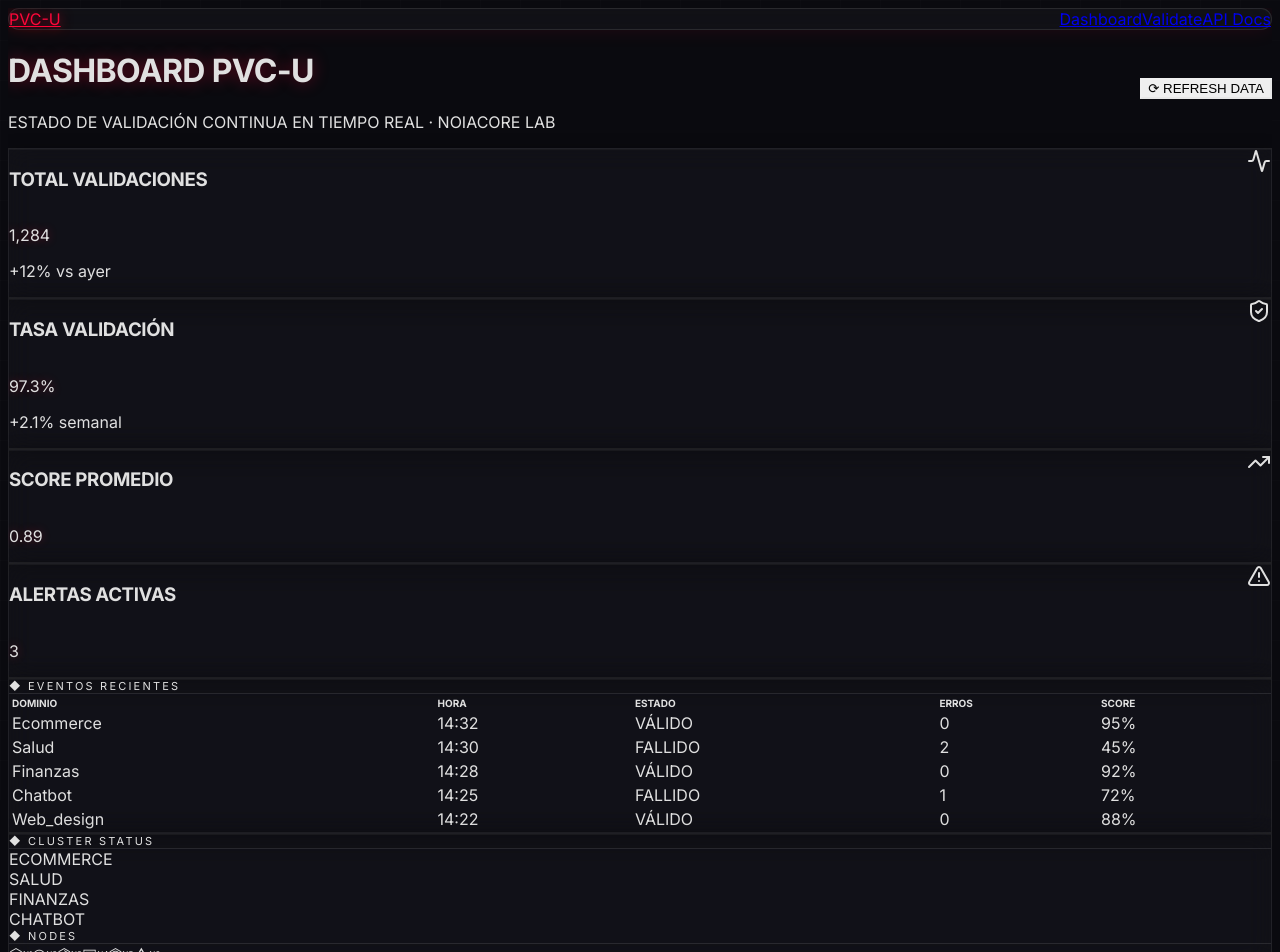
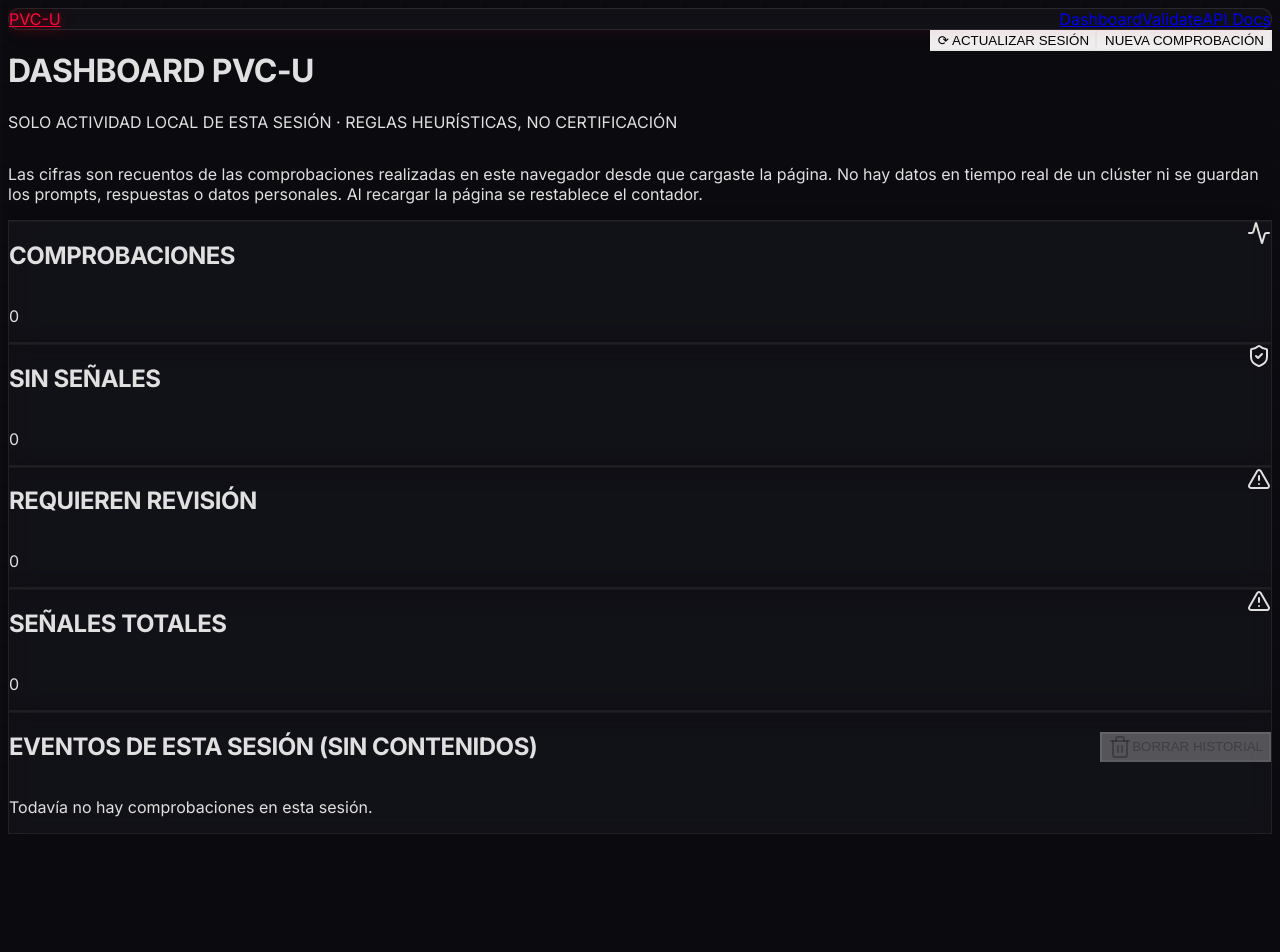
Before and after one commit to belentani7/pvc-u-frontend, a React (Vite) app: page /dashboard in a window 1280 px wide. Shown: the top 952 px of the page. After the commit the page ends 842 px from the top, so only its background shows below. Built offline with nearby package versions, Linux system fonts and the light colour scheme.

Commit message:
feat: replace fabricated real-time dashboard with privacy-preserving session metrics

```diff
--- a/src/pages/Dashboard.tsx
+++ b/src/pages/Dashboard.tsx
@@ -1,161 +1,101 @@
 import React, { useState } from 'react';
-import { Activity, TrendingUp, AlertTriangle, ShieldCheck } from 'lucide-react';
+import { useNavigate } from 'react-router-dom';
+import { Activity, AlertTriangle, ShieldCheck, Trash2 } from 'lucide-react';
+import { clearSessionEvents, getSessionEvents, type ValidationEvent } from '../lib/session-history';
 
-// ========== NEO-NEOGLASS COMPONENTS ==========
-
-interface MetricCardProps {
-  title: string;
-  value: React.ReactNode;
-  icon: React.ReactNode;
-  trend?: string;
-  color?: string;
-}
-
-const NclSectionTitle: React.FC<{ children: React.ReactNode }> = ({ children }) => (
-  <div className="text-[11px] font-mono font-bold tracking-[0.2em] text-nclr-red-dim border-b border-nclr-red/15 pb-2 mb-4 uppercase">
-    ◆ {children}
+const StatCard: React.FC<{ title: string; value: React.ReactNode; icon: React.ReactNode }> = ({ title, value, icon }) => (
+  <div className="neo-glass p-6 glow-border">
+    <div className="flex items-start justify-between mb-2">
+      <h2 className="text-xs font-mono tracking-widest text-nclr-muted">{title}</h2>
+      <span className="text-nclr-red" aria-hidden="true">{icon}</span>
+    </div>
+    <p className="text-2xl font-bold font-mono text-white">{value}</p>
   </div>
 );
 
-const NclGem: React.FC<{ icon: string; label: string; sub?: string }> = ({ icon, label, sub }) => (
-  <div className="ncl-gem flex items-center justify-center cursor-pointer hover:scale-110 transition-all" title={sub || ''}>
-    <span className="text-lg">{icon}</span>
-    <span className="text-[8px] font-mono tracking-wider text-red-dim">{label}</span>
-  </div>
-);
+const Dashboard: React.FC = () => {
+  const navigate = useNavigate();
+  const [events, setEvents] = useState<ValidationEvent[]>(() => getSessionEvents());
+  const clearHistory = () => {
+    clearSessionEvents();
+    setEvents([]);
+  };
 
-const MetricCard: React.FC<MetricCardProps> = ({ title, value, icon, trend, color }) => (
-  <div className="neo-glass p-6 glow-border group hover:-translate-y-0.5 transition-all duration-300">
-    <div className="flex justify-between items-start mb-2">
-      <h3 className="text-xs font-mono tracking-widest text-nclr-muted">{title}</h3>
-      <div className={`transition-colors ${color || 'text-nclr-red'} group-hover:text-white`}>{icon}</div>
-    </div>
-    <p className="text-2xl font-bold font-mono text-white" style={{textShadow: '0 0 10px rgba(255,7,58,0.3)'}}>{value}</p>
-    {trend && <p className="text-xs text-green-400 mt-1 font-mono">{trend}</p>}
-  </div>
-);
-
-interface ValidationEvent {
-  id: string;
-  domain: string;
-  timestamp: string;
-  valid: boolean;
-  errors: number;
-  score: number;
-}
-
-const Dashboard: React.FC = () => {
-  const [metrics] = useState({
-    totalValidations: 1284,
-    validationRate: 97.3,
-    avgScore: 0.89,
-    activeAlerts: 3,
-  });
-
-  const [events] = useState<ValidationEvent[]>([
-    { id: 'abc123', domain: 'ecommerce', timestamp: '2026-09-03 14:32', valid: true, errors: 0, score: 0.95 },
-    { id: 'def456', domain: 'salud', timestamp: '2026-09-03 14:30', valid: false, errors: 2, score: 0.45 },
-    { id: 'ghi789', domain: 'finanzas', timestamp: '2026-09-03 14:28', valid: true, errors: 0, score: 0.92 },
-    { id: 'jkl012', domain: 'chatbot', timestamp: '2026-09-03 14:25', valid: false, errors: 1, score: 0.72 },
-    { id: 'mno345', domain: 'web_design', timestamp: '2026-09-03 14:22', valid: true, errors: 0, score: 0.88 },
-  ]);
-
-  // In production, this would fetch real metrics from /api/v1/stats
-  // useEffect(() => {
-  //   fetch('/api/v1/stats')
-  //     .then(r => r.json())
-  //     .then(data => setMetrics(data));
-  // }, []);
+  const noFlags = events.filter(event => event.valid).length;
+  const toReview = events.length - noFlags;
+  const signals = events.reduce((sum, event) => sum + event.errors + event.warnings, 0);
 
   return (
-    <div className="max-w-6xl mx-auto p-6 pb-12">
-      {/* Header */}
-      <div className="flex items-center justify-between mb-8">
+    <main className="max-w-6xl mx-auto p-6 pb-12">
+      <div className="flex flex-wrap items-start justify-between gap-4 mb-8">
         <div>
-          <h1 className="text-3xl font-bold mb-2 font-mono text-white" style={{textShadow: '0 0 16px rgba(255,7,58,0.4)'}}>DASHBOARD PVC-U</h1>
-          <p className="nclr-muted font-mono text-xs tracking-wider">ESTADO DE VALIDACIÓN CONTINUA EN TIEMPO REAL · NOIACORE LAB</p>
+          <h1 className="text-3xl font-bold mb-2 font-mono text-white">DASHBOARD PVC-U</h1>
+          <p className="nclr-muted font-mono text-xs tracking-wider">
+            SOLO ACTIVIDAD LOCAL DE ESTA SESIÓN · REGLAS HEURÍSTICAS, NO CERTIFICACIÓN
+          </p>
         </div>
-        <button className="ncl-btn ncl-btn--primary text-xs">⟳ REFRESH DATA</button>
+        <div className="flex gap-2 flex-wrap">
+          <button type="button" onClick={() => setEvents(getSessionEvents())} className="ncl-btn text-xs">
+            ⟳ ACTUALIZAR SESIÓN
+          </button>
+          <button type="button" onClick={() => navigate('/validate')} className="ncl-btn ncl-btn--primary text-xs">
+            NUEVA COMPROBACIÓN
+          </button>
+        </div>
       </div>
 
-      {/* Metrics Cards */}
-      <div className="grid grid-cols-1 md:grid-cols-4 gap-4 mb-8">
-        <MetricCard title="TOTAL VALIDACIONES" value={metrics.totalValidations.toLocaleString()} icon={<Activity className="w-5 h-5" />} trend="+12% vs ayer" color="text-nclr-red" />
-        <MetricCard title="TASA VALIDACIÓN" value={`${metrics.validationRate}%`} icon={<ShieldCheck className="w-5 h-5" />} trend="+2.1% semanal" />
-        <MetricCard title="SCORE PROMEDIO" value={metrics.avgScore.toFixed(2)} icon={<TrendingUp className="w-5 h-5" />} color="text-green-400" />
-        <MetricCard title="ALERTAS ACTIVAS" value={metrics.activeAlerts} icon={<AlertTriangle className="w-5 h-5" />} color="text-nclr-red" />
+      <p className="text-xs text-yellow-200 mb-6" role="note">
+        Las cifras son recuentos de las comprobaciones realizadas en este navegador desde que cargaste la página.
+        No hay datos en tiempo real de un clúster ni se guardan los prompts, respuestas o datos personales.
+        Al recargar la página se restablece el contador.
+      </p>
+
+      <section aria-label="Resultados de esta sesión" className="grid grid-cols-1 md:grid-cols-4 gap-4 mb-8">
+        <StatCard title="COMPROBACIONES" value={events.length} icon={<Activity className="w-5 h-5" />} />
+        <StatCard title="SIN SEÑALES" value={noFlags} icon={<ShieldCheck className="w-5 h-5" />} />
+        <StatCard title="REQUIEREN REVISIÓN" value={toReview} icon={<AlertTriangle className="w-5 h-5" />} />
+        <StatCard title="SEÑALES TOTALES" value={signals} icon={<AlertTriangle className="w-5 h-5" />} />
+      </section>
+
+      <section className="neo-glass glow-border p-6" aria-label="Historial de metadatos de esta sesión">
+        <div className="flex flex-wrap items-center justify-between gap-4 mb-4">
+          <h2 className="font-mono font-bold text-sm text-white">EVENTOS DE ESTA SESIÓN (SIN CONTENIDOS)</h2>
+          <button type="button" className="text-xs text-nclr-red inline-flex items-center gap-2" onClick={clearHistory} disabled={!events.length}>
+            <Trash2 className="w-4 h-4" aria-hidden="true" /> BORRAR HISTORIAL
+          </button>
         </div>
-
-      {/* Score Bars + Recent Events */}
-      <div className="grid grid-cols-1 lg:grid-cols-3 gap-6">
-
-        {/* Validation Scores */}
-        <div className="lg:col-span-2 neo-glass glow-border p-6">
-          <NclSectionTitle>EVENTOS RECIENTES</NclSectionTitle>
+        {!events.length ? (
+          <p className="text-nclr-muted text-sm" role="status">Todavía no hay comprobaciones en esta sesión.</p>
+        ) : (
+          <div className="overflow-x-auto">
             <table className="w-full text-left">
               <thead>
-              <tr className="border-b border-white/5 text-nclr-muted text-[10px] tracking-widest font-mono uppercase">
-                <th className="py-2 px-3">Dominio</th>
-                <th className="py-2 px-3">Hora</th>
-                <th className="py-2 px-3">Estado</th>
-                <th className="py-2 px-3">Erros</th>
-                <th className="py-2 px-3">Score</th>
+                <tr className="border-b border-white/10 text-nclr-muted text-[10px] uppercase font-mono">
+                  <th scope="col" className="px-3 py-2">Dominio</th>
+                  <th scope="col" className="px-3 py-2">Hora</th>
+                  <th scope="col" className="px-3 py-2">Estado</th>
+                  <th scope="col" className="px-3 py-2">Señales</th>
                 </tr>
               </thead>
               <tbody>
-              {events.map((event) => (
-                <tr key={event.id} className="border-b border-white/[0.03] hover:bg-white/[0.02] transition-colors group">
-                  <td className="py-3 px-3 capitalize font-mono text-sm group-hover:text-white transition-colors">{event.domain}</td>
-                  <td className="py-3 px-3 text-nclr-muted font-mono text-xs">{event.timestamp.split(' ')[1]}</td>
-                  <td className="py-3 px-3">
-                    {event.valid ? (
-                      <span className="text-green-400 text-xs font-mono bg-green-400/10 px-2 py-0.5 rounded">VÁLIDO</span>
-                    ) : (
-                      <span className="text-nclr-red text-xs font-mono bg-nclr-red/10 px-2 py-0.5 rounded">FALLIDO</span>
-                    )}
+                {events.map(event => (
+                  <tr key={event.id} className="border-b border-white/5 text-sm font-mono">
+                    <td className="px-3 py-3">{event.domain}</td>
+                    <td className="px-3 py-3">{new Date(event.timestamp).toLocaleTimeString()}</td>
+                    <td className="px-3 py-3">
+                      <span className={event.valid ? 'text-green-400' : 'text-yellow-200'}>
+                        {event.valid ? 'SIN SEÑALES' : 'REVISAR'}
+                      </span>
                     </td>
-                  <td className={`py-3 px-3 font-mono text-sm ${event.errors > 0 ? 'text-nclr-red' : 'text-nclr-muted'}`}>
-                    {event.errors}
-                  </td>
-                  <td className="py-3 px-3">
-                    <div className="flex items-center gap-2">
-                      <div className="w-16 bg-white/5 rounded h-1.5 overflow-hidden">
-                        <div
-                          className={`h-full rounded ${event.score > 0.8 ? 'bg-green-400' : event.score > 0.6 ? 'yellow-400' : 'nclr-red'}`}
-                          style={{width: `${event.score * 100}%`, background: event.score > 0.8 ? '#4ade80' : event.score > 0.6 ? '#fbbf24' : '#ff073a', boxShadow: `0 0 6px ${event.score > 0.8 ? 'rgba(74,222,128,0.4)' : event.score > 0.6 ? 'rgba(251,191,36,0.4)' : 'rgba(255,7,58,0.4)'}`}}
-                        />
-                      </div>
-                      <span className="font-mono text-xs">{(event.score * 100).toFixed(0)}%</span>
-                    </div>
-                  </td>
+                    <td className="px-3 py-3">{event.errors + event.warnings}</td>
                   </tr>
                 ))}
               </tbody>
             </table>
           </div>
-
-        {/* Side Panel */}
-        <div className="neo-glass glow-border p-6">
-          <NclSectionTitle>CLUSTER STATUS</NclSectionTitle>
-
-          <div className="space-y-4 mb-6">
-            {['ECOMMERCE', 'SALUD', 'FINANZAS', 'CHATBOT'].map((d, i) => (
-              <div key={i} className="flex items-center justify-between">
-                <span className="font-mono text-xs nclr-muted">{d}</span>
-                <span className={`pulse-dot w-2 h-2 rounded-full ${i === 1 || i === 3 ? '' : 'animate-none opacity-40'}`} style={{background: i === 1 || i === 3 ? '#ff073a' : '#4ade80'}}></span>
-              </div>
-            ))}
-          </div>
-
-          <NclSectionTitle>NODES</NclSectionTitle>
-          <div className="flex gap-2 flex-wrap">
-            {Array.from({length: 6}).map((_, i) => (
-              <NclGem key={i} icon={['⬡','◉','⌬','▣','⏣','△'][i]} label={`N${i+1}`} sub={`Node ${['Alpha','Beta','Gamma','Delta','Epsilon','Zeta'][i]}`} />
-            ))}
-          </div>
-        </div>
-      </div>
-    </div>
+        )}
+      </section>
+    </main>
   );
 };
 
```
Lines whose indentation alone changed are shown as unchanged.
